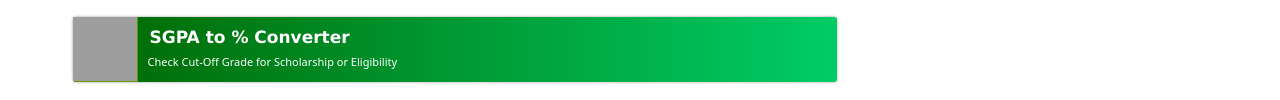
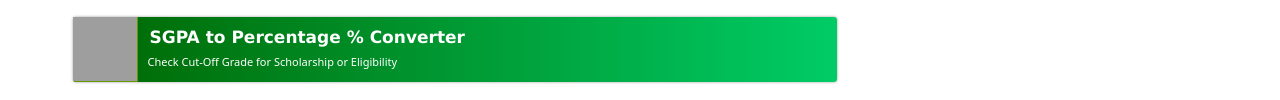
Before and after one commit to Jitendrak143/WEB10, a plain HTML site: page index.html in a window 1280 px wide. Shown: the part 302-402 px from the top of the page. Drawn offline with Linux system fonts and the light colour scheme; grey boxes are pictures that could not be loaded; a script that the page names is missing.

Commit message:
Update index.html

```diff
--- a/index.html
+++ b/index.html
@@ -162,7 +162,7 @@ fieldset{border-radius: 5px; border: 5px solid rgb(0, 75, 133);}
 <img src="https://i.postimg.cc/9X7pRF71/sgpa-calculator-exammarks.png" />
 </div>
 <div class="appbox-right ">
-<span>SGPA to % Converter</span>
+<span>SGPA to Percentage % Converter</span>
 <div class="appbox-right-min">Check Cut-Off Grade for Scholarship or Eligibility</div></div></a></div>
 
 
```
